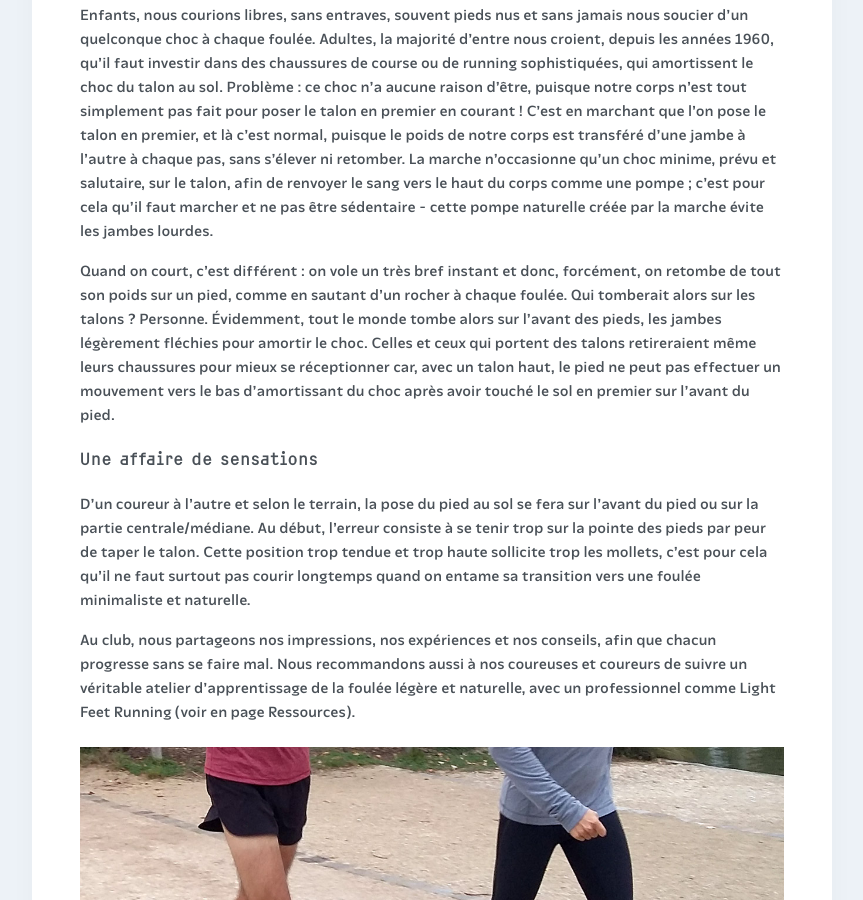
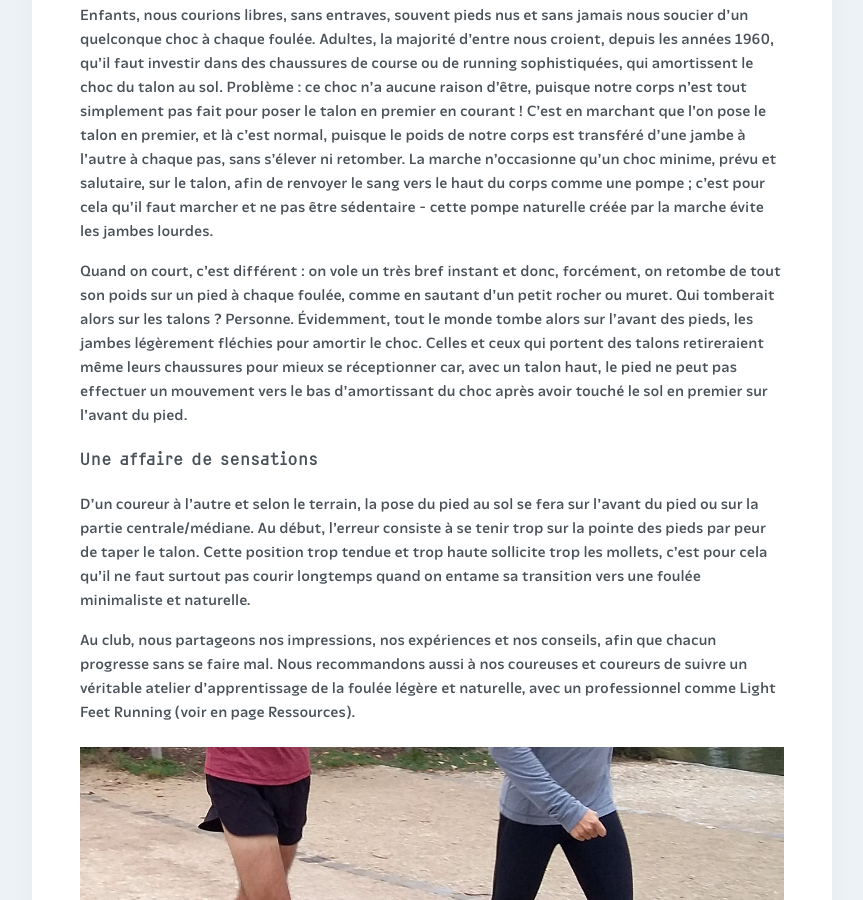
Before and after one commit to courirpaleo/courirpaleo.github.io, a Jekyll site: the page built from _pages-secondary/foulee-naturelle.md, in a window 1280 px wide and 900 px high, scrolled down 893 px. Shown: the whole window, without its empty margins (208-1071 px from the left). Built offline with Jekyll 4.4.1, drawn with Linux system fonts in a browser that asks for light colours; some web fonts are replaced.

Commit message:
Update foulee-naturelle.md

```diff
--- a/_pages-secondary/foulee-naturelle.md
+++ b/_pages-secondary/foulee-naturelle.md
@@ -13,7 +13,7 @@
 
 Enfants, nous courions libres, sans entraves, souvent pieds nus et sans jamais nous soucier d'un quelconque choc à chaque foulée. Adultes, la majorité d'entre nous croient, depuis les années 1960, qu'il faut investir dans des chaussures de course ou de running sophistiquées, qui amortissent le choc du talon au sol. Problème : ce choc n'a aucune raison d'être, puisque notre corps n'est tout simplement pas fait pour poser le talon en premier en courant ! C'est en marchant que l'on pose le talon en premier, et là c'est normal, puisque le poids de notre corps est transféré d'une jambe à l'autre à chaque pas, sans s'élever ni retomber. La marche n'occasionne qu'un choc minime, prévu et salutaire, sur le talon, afin de renvoyer le sang vers le haut du corps comme une pompe ; c'est pour cela qu'il faut marcher et ne pas être sédentaire - cette pompe naturelle créée par la marche évite les jambes lourdes.
 
-Quand on court, c'est différent : on vole un très bref instant et donc, forcément, on retombe de tout son poids sur un pied, comme en sautant d'un rocher à chaque foulée. Qui tomberait alors sur les talons ? Personne. Évidemment, tout le monde tombe alors sur l'avant des pieds, les jambes légèrement fléchies pour amortir le choc. Celles et ceux qui portent des talons retireraient même leurs chaussures pour mieux se réceptionner car, avec un talon haut, le pied ne peut pas effectuer un mouvement vers le bas d'amortissant du choc après avoir touché le sol en premier sur l'avant du pied.
+Quand on court, c'est différent : on vole un très bref instant et donc, forcément, on retombe de tout son poids sur un pied à chaque foulée, comme en sautant d'un petit rocher ou muret. Qui tomberait alors sur les talons ? Personne. Évidemment, tout le monde tombe alors sur l'avant des pieds, les jambes légèrement fléchies pour amortir le choc. Celles et ceux qui portent des talons retireraient même leurs chaussures pour mieux se réceptionner car, avec un talon haut, le pied ne peut pas effectuer un mouvement vers le bas d'amortissant du choc après avoir touché le sol en premier sur l'avant du pied.
 
 ### Une affaire de sensations
 D'un coureur à l'autre et selon le terrain, la pose du pied au sol se fera sur l'avant du pied ou sur la partie centrale/médiane. Au début, l'erreur consiste à se tenir trop sur la pointe des pieds par peur de taper le talon. Cette position trop tendue et trop haute sollicite trop les mollets, c'est pour cela qu'il ne faut surtout pas courir longtemps quand on entame sa transition vers une foulée minimaliste et naturelle.
```
